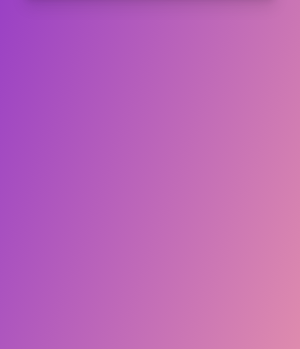
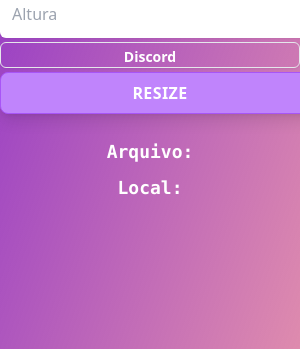
Before and after one commit to Enzzzzz/Image-resizer, an Electron app: page render/index.html in a window 300 px wide. Shown: the part 495-844 px from the top of the page. Drawn offline with Linux system fonts and the light colour scheme.

Commit message:
Added discord emoji preset button

```diff
--- a/render/index.html
+++ b/render/index.html
@@ -27,7 +27,7 @@
       </div>
 
       <!-- Form -->
-      <form id="img-form" class="hidden">
+      <form id="img-form" class="">
         <div class="mt-6">
           <label class="mt-1 block text-white text-center font-semibold w-80 m-auto py-3 shadow-sm border-gray-300 rounded-md">Largura</label>
           <input
@@ -50,8 +50,18 @@
           />
         </div>
 
+        <div class="flex-row">
+          <div class="mt-1 block px-4 py-4 bg-blue-600/80 w-14 scale-75 m-auto shadow-sm  rounded-md transform transform-all duration-300 border border-blue-500 hover:border-r-8 hover:border-blue-800 cursor-pointer hover:text-blue-800"
+          id="discord">
+            <a class="mt-1 flex justify-center text-center text-sm text-white font-semibold focus:outline-none focus:ring-2 focus:ring-offset-2 focus:ring-blue-500">
+              Discord
+            </a>
+
+          </div>
+        </div>
+
         <!-- Button -->
-        <div class="mt-6">
+        <div class="mt-1">
           <button
             type="submit"
             class="w-80 m-auto flex justify-center py-2 px-4 bg-purple-400 text-white transform transform-all duration-300 font-semibold rounded-lg shadow-lg hover:shadow-2xl hover:shadow-purple-400/50 tracking-wide uppercase border border-purple-500 hover:border-r-8 hover:border-purple-800 cursor-pointer hover:text-purple-800 focus:outline-none focus:ring-2 focus:ring-offset-2 focus:ring-blue-500"
@@ -62,7 +72,6 @@
       </form>
 
       <p class="text-white text-lg text-center font-mono mt-6"><strong>Arquivo: </strong><span id="filename"></span></p>
-      <!-- Delete hardcoded path -->
       <p class="text-white text-lg text-center font-mono mt-2"><strong>Local: </strong><span id="output-path"></span></p>
     </div>
   </body>
```
